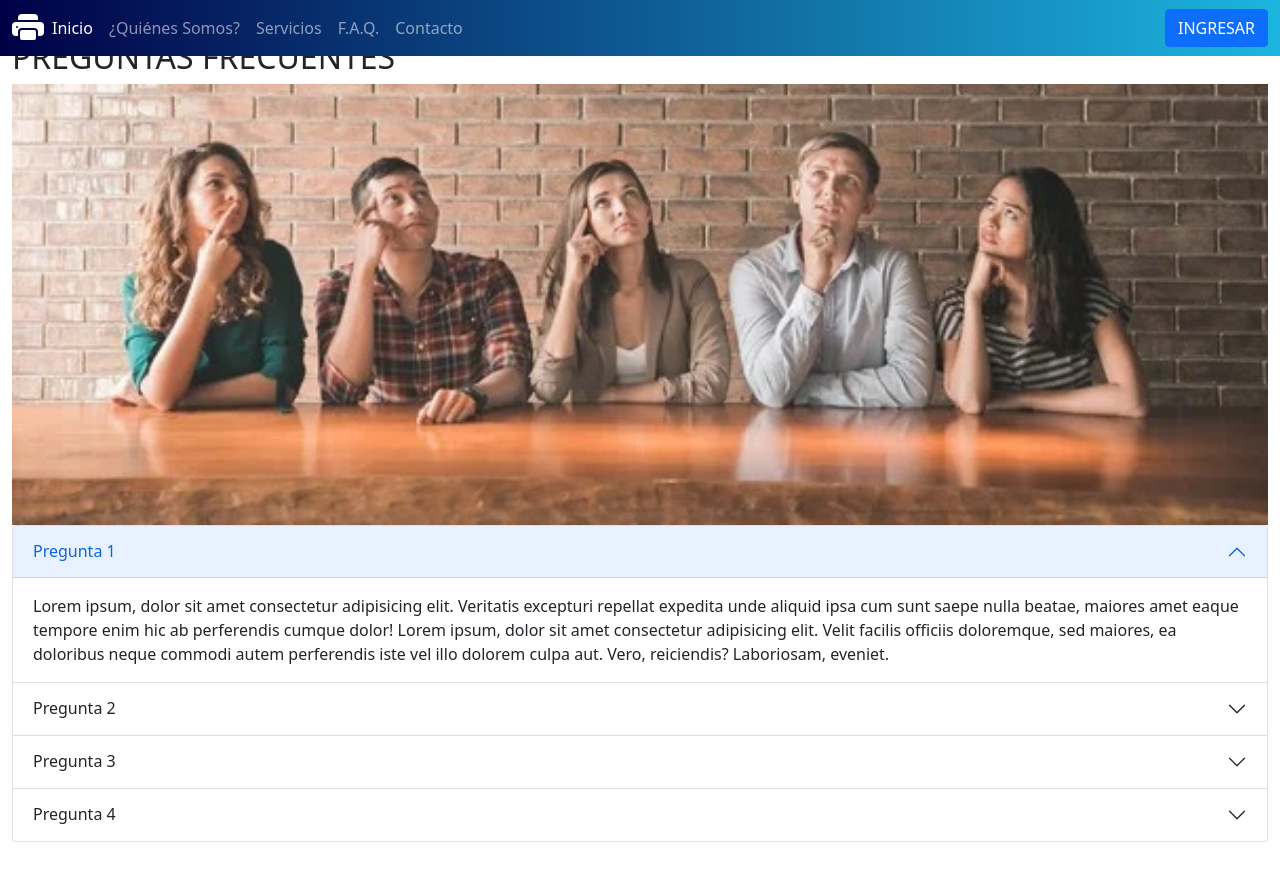
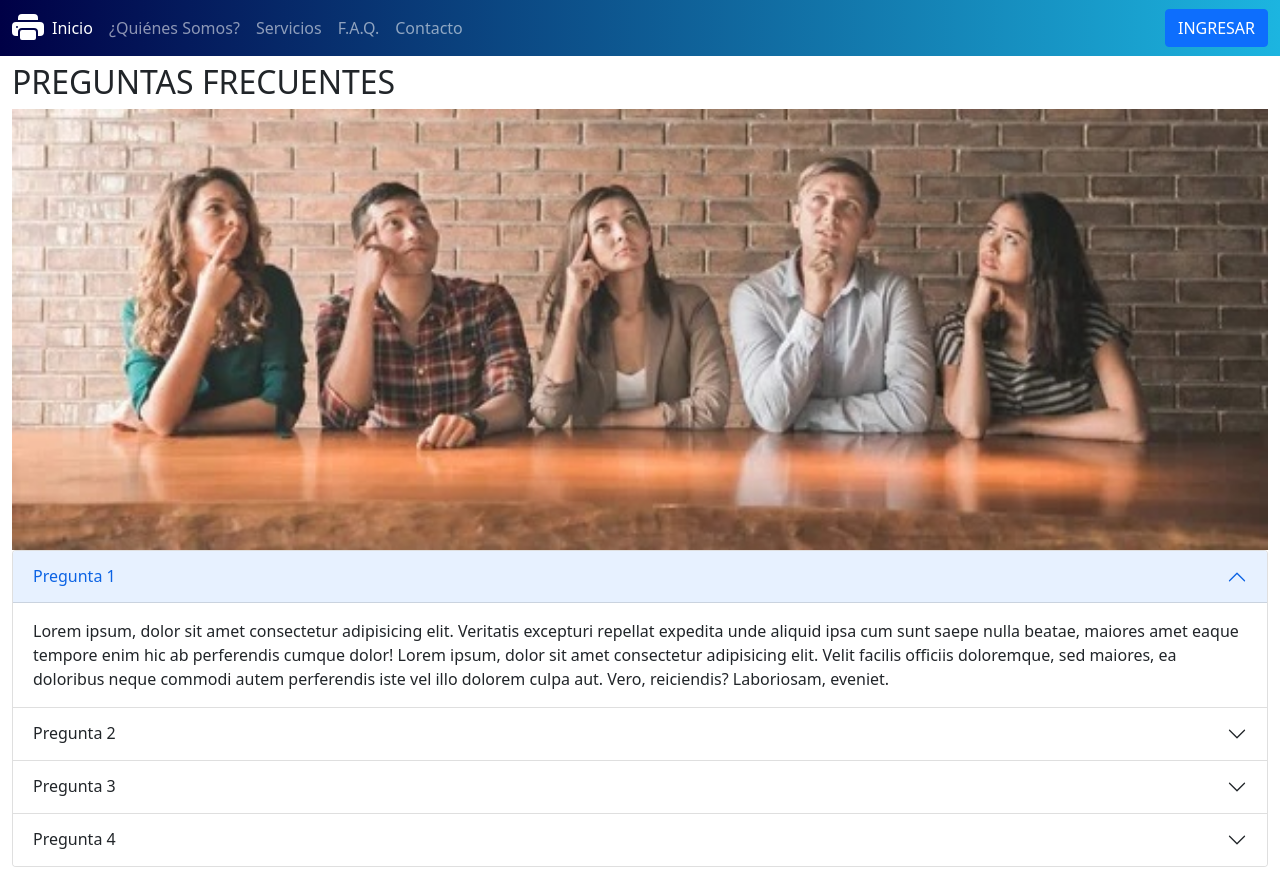
Before and after one commit to Pancho-uy/DesafioGIT, a plain HTML site: page secciones/faq.html in a window 1280 px wide. Shown: the top 869 px of the page. Drawn offline with nearby package versions, Linux system fonts and the light colour scheme.

Commit message:
Correciones 5/2/22

```diff
--- a/css/style.css
+++ b/css/style.css
@@ -108,6 +108,7 @@ body
     }
     .secciones
     {
+        padding:2% 0 0 0;
         margin: 3% 0 0 0;
     }
 
```
